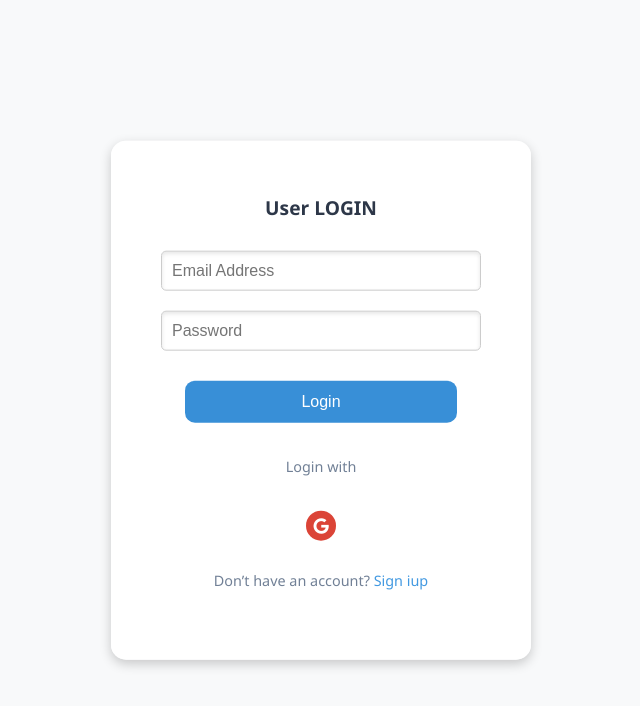
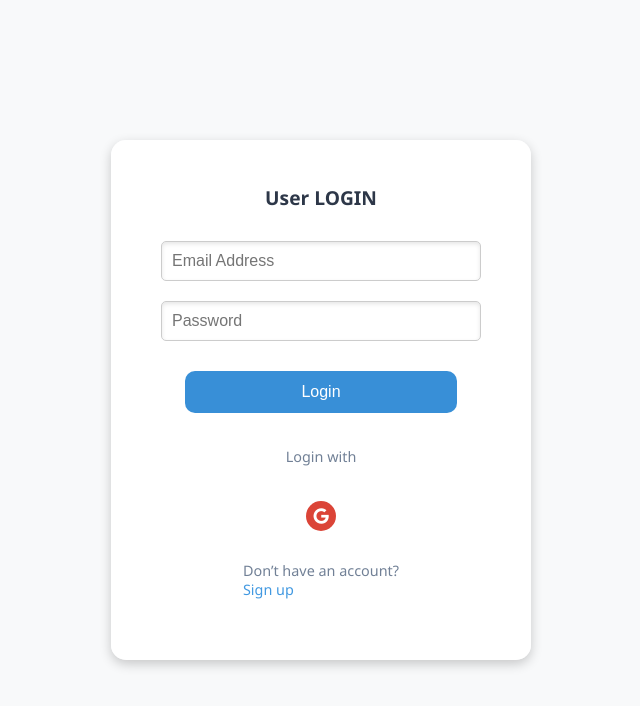
Before and after one commit to Sudarsanamg/TheShopZone, a React (Vite) app in the folder client/: page /login in a window 1280 px wide. Shown: the top 706 px of the page, without its empty margins (319-959 px from the left). Built offline with nearby package versions, Linux system fonts and the light colour scheme; no server answers.

Commit message:
test of bug signup navigate page

```diff
--- a/client/src/pages/Login.jsx
+++ b/client/src/pages/Login.jsx
@@ -114,7 +114,7 @@ const Login = () => {
 
 
   <p className="p">
-    Don’t have an account? <a className="sign-link" href="/signup">Sign iup</a>
+    Don’t have an account? <div onClick={()=>{navigate('/signup')}}><a className="sign-link">Sign up</a></div>
   </p>
 </div>
 
```
